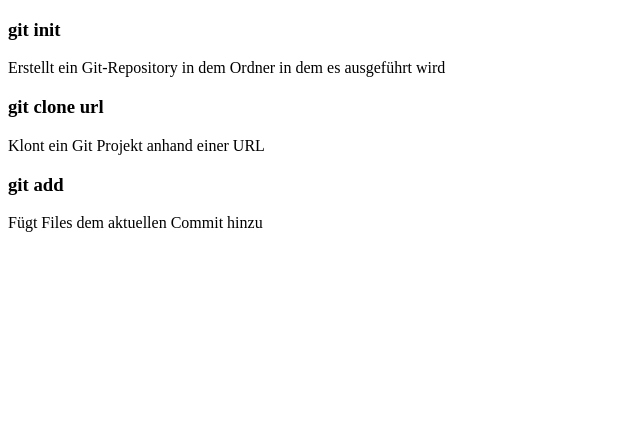
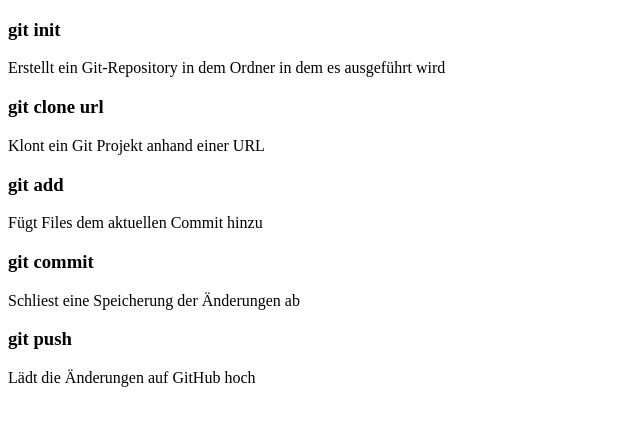
Before and after one commit to nilshollenstein/m210_auftrag2_3, a plain HTML site: page index.html in a window 1280 px wide. Shown: the whole page, without its empty margins (0-640 px from the left). Drawn offline with Linux system fonts and the light colour scheme.

Commit message:
Edited index.html

```diff
--- a/index.html
+++ b/index.html
@@ -12,5 +12,9 @@
     <p>Klont ein Git Projekt anhand einer URL</p>
     <h3>git add</h3>
     <p>Fügt Files dem aktuellen Commit hinzu</p>
+    <h3>git commit</h3>
+    <p>Schliest eine Speicherung der Änderungen ab</p>
+    <h3>git push</h3>
+    <p>Lädt die Änderungen auf GitHub hoch</p>
 </body>
 </html>
```
